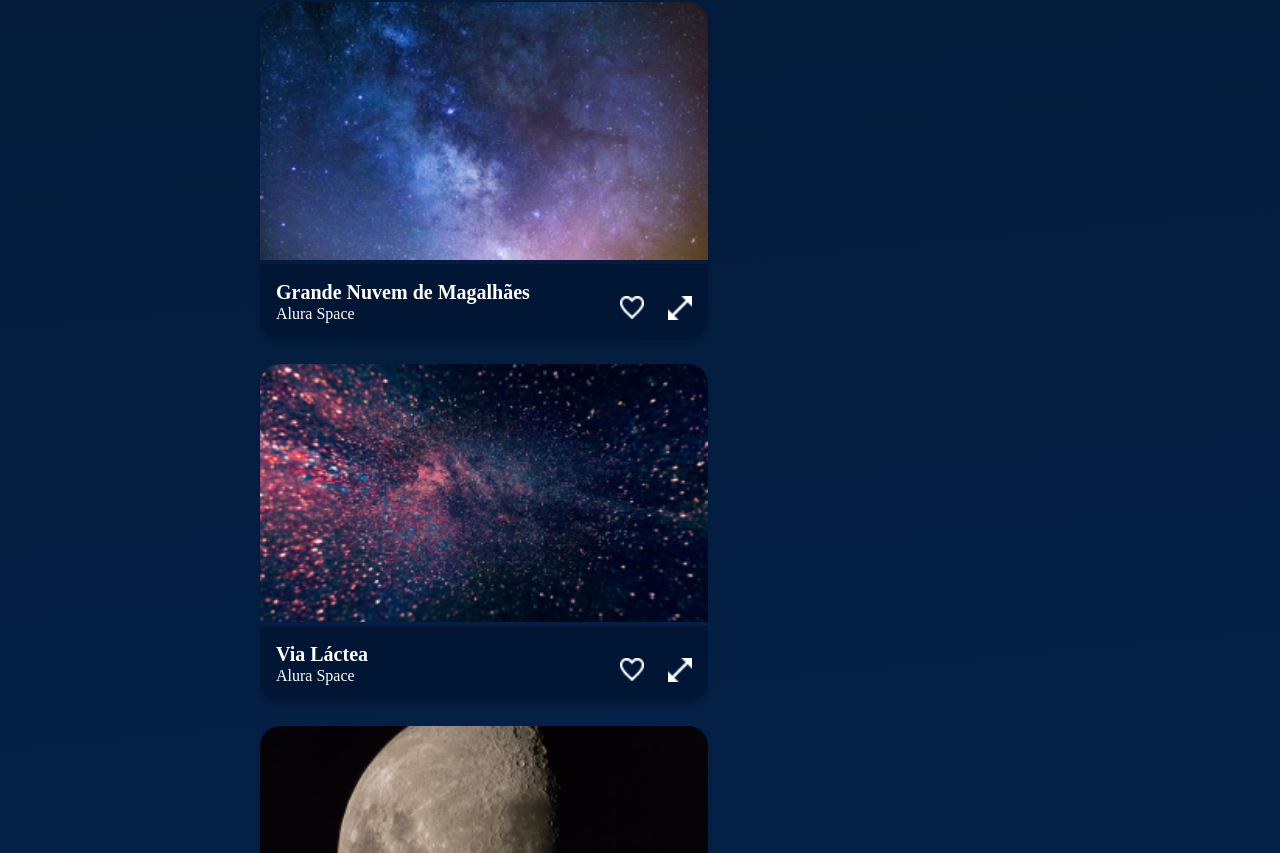
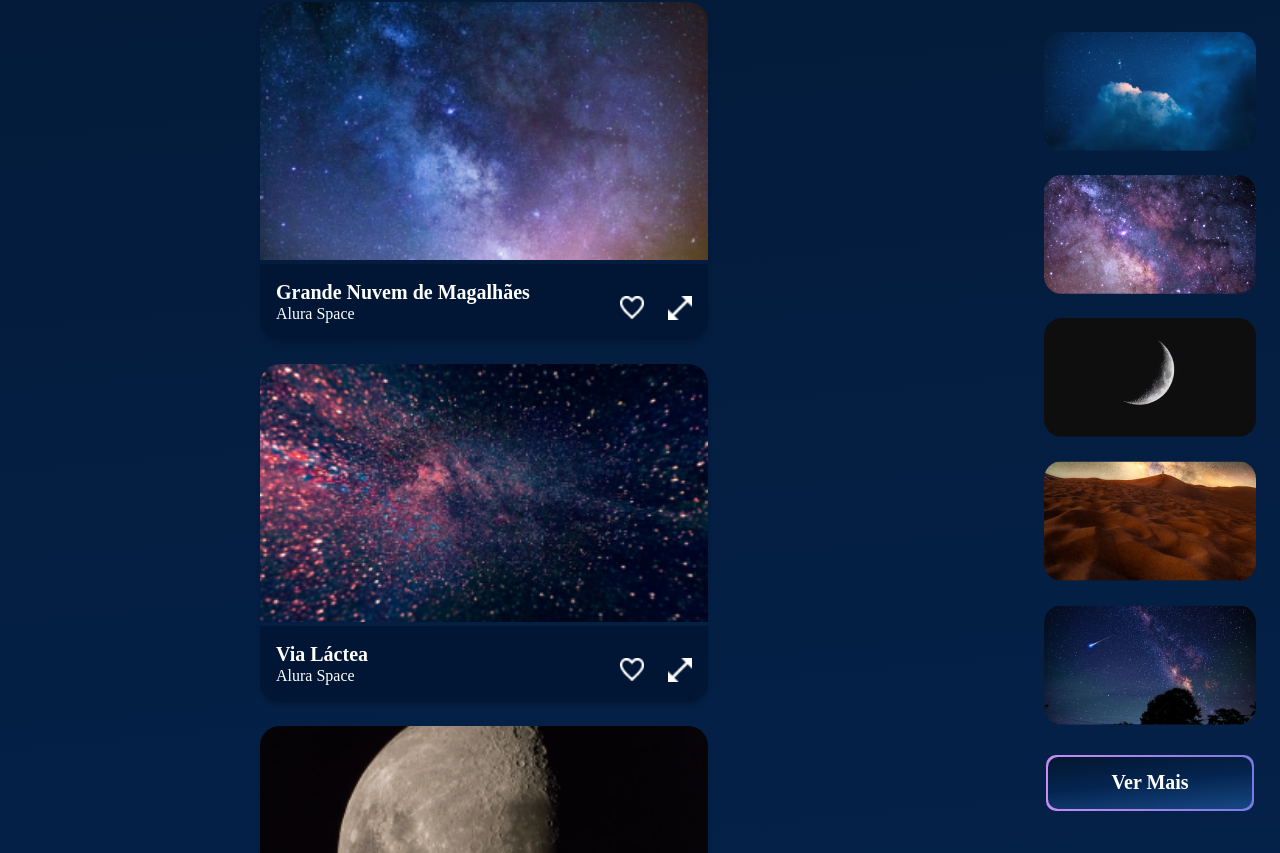
Before and after one commit to Endriw-Ventura/space-app, a React (Vite) app: page / in a window 1280 px wide. Shown: the part 687-1540 px from the top of the page. Built offline with nearby package versions, Linux system fonts and the light colour scheme.

Commit message:
falta só fazer os filtros por tag e por texto

```diff
--- a/src/components/Popular/index.jsx
+++ b/src/components/Popular/index.jsx
@@ -1,8 +1,66 @@
+import styled from "styled-components";
 import Title from "../TitleStyled";
+import photos from "../../dataJson/fotos-populares.json";
+
+const OuterContainer = styled.section`
+    display: flex;
+    flex-direction: column;
+    gap: 30px;
+    align-items: center;
+`
+
+const PhotosContainer = styled.div`
+    display: flex;
+    flex-direction: column;
+    gap: 24px;
+`;
+
+const PhotoImage = styled.img`
+    border-radius: 18px;
+    max-width: 212px;
+    max-height: 158px;
+    object-fit: contain;
+    object-position: center;
+`;
+
+
+const StyledButton = styled.button`
+    width: 208px;
+    height: 56px;
+    border-radius: 10px;
+    border: 0;
+    padding: 2px;
+    background: linear-gradient(90deg, #C98CF1 0%, #7B78E5 100%);
+`;
+
+const StyledText = styled.div`
+    display: flex;
+    align-items: center;
+    justify-content: center;
+    width: 100%;
+    height: 100%;
+    border-radius: 10px;
+    margin: 0;
+    padding: 0;
+    color: white;
+    font-size: 20px;
+    font-weight: 700;
+    background: linear-gradient(174.61deg, #041833 4.16%, #04244F 48%, #154580 96.76%);
+`;
 
 const Popular = () => {
     return(
-        <Title $align={'center'}>Populares</Title>
+        <OuterContainer>
+            <Title $align={'center'}>Populares</Title>
+            <PhotosContainer>
+                { photos.map(photo => <PhotoImage src={photo.path} key={ photo.id }/>) }
+            </PhotosContainer>
+                <StyledButton>
+                    <StyledText>
+                        Ver Mais
+                    </StyledText>
+                </StyledButton>
+        </OuterContainer>
     );
 }
 
--- /dev/null
+++ b/src/dataJson/fotos-populares.json
@@ -0,0 +1,27 @@
+[
+  {
+    "path": "/images/popular/foto-1.png",
+    "alt": "galáxia",
+    "id": 1
+  },
+  {
+    "path": "/images/popular/foto-2.png",
+    "alt": "lua",
+    "id": 2
+  },
+  {
+    "path": "/images/popular/foto-3.png",
+    "alt": "terra",
+    "id": 3
+  },
+  {
+    "path": "/images/popular/foto-4.png",
+    "alt": "nuvem",
+    "id": 4
+  },
+  {
+    "path": "/images/popular/foto-5.png",
+    "alt": "meteoro",
+    "id": 5
+  }
+]
```
